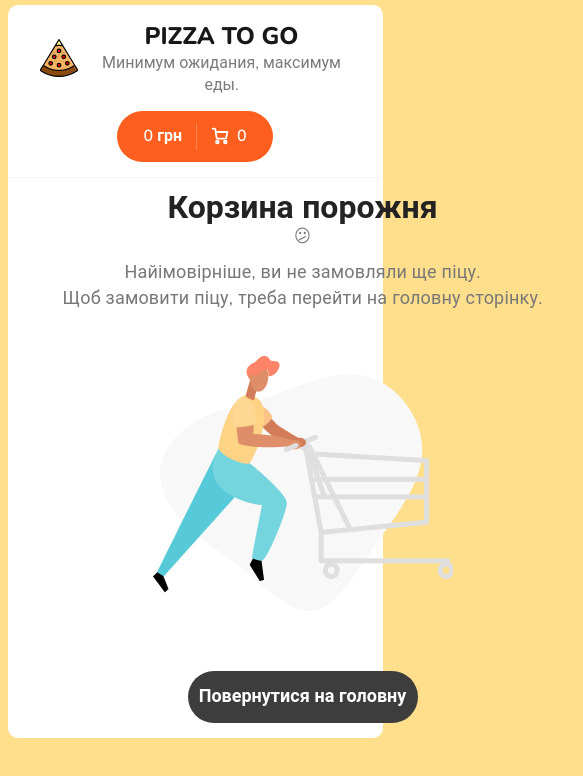
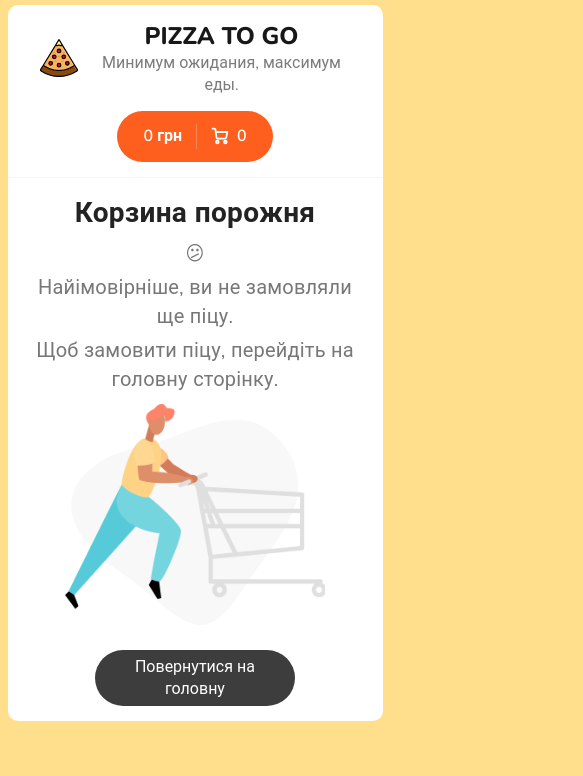
Before and after one commit to Filatov44/pizza-to-go, a React (Create React App) app: page /pizza-to-go/cart in a window 390 px wide. Shown: the top 776 px of the page, 583 px wide, since content can reach past the window. Built offline with nearby package versions, Linux system fonts and the light colour scheme.

Commit message:
додав адаптив до сторінки якщо у корзині нічого не має

```diff
--- a/src/components/cartEmpty/CartEmpty.jsx
+++ b/src/components/cartEmpty/CartEmpty.jsx
@@ -1,4 +1,5 @@
 import React from "react";
+import styled from "./cartEmpty.module.scss";
 import { Link } from "react-router-dom";
 import { useDispatch } from "react-redux";
 import { resetFilters } from "../../redux/slices/filterSlice";
@@ -13,18 +14,18 @@ const CartEmpty = () => {
 
   return (
     <>
-      <div className="cart cart--empty">
-        <h2>
-          Корзина порожня <p>😕</p>
-        </h2>
-        <p>
+      <div className={styled.cart}>
+        <h2 className={styled.cart_title}>Корзина порожня</h2>
+        <p className={styled.cart__text}>😕</p>
+        <p className={styled.cart__text}>
           Найімовірніше, ви не замовляли ще піцу.
-          <br />
-          Щоб замовити піцу, треба перейти на головну сторінку.
         </p>
-        <img src={cartEmptyImg} alt="Empty cart" />
-        <Link to="/" onClick={backToMain} className="button button--black">
-          <span>Повернутися на головну</span>
+        <p className={styled.cart__text}>
+          Щоб замовити піцу, перейдіть на головну сторінку.
+        </p>
+        <img className={styled.cart_img} src={cartEmptyImg} alt="Empty cart" />
+        <Link to="/" onClick={backToMain} className={styled.button}>
+          <span className={styled.button_text}>Повернутися на головну</span>
         </Link>
       </div>
     </>
--- /dev/null
+++ b/src/components/cartEmpty/cartEmpty.module.scss
@@ -0,0 +1,186 @@
+@import "../../scss/variables";
+.cart {
+  display: flex;
+  flex-direction: column;
+  justify-content: center;
+  align-items: center;
+
+  &_title {
+    text-align: center;
+    color: $black;
+    line-height: 145.4%;
+    letter-spacing: 0.01em;
+    @media (min-width: 320px) {
+      font-size: 28px;
+      margin-bottom: 5px;
+    }
+
+    @media (min-width: 480px) {
+      font-size: 28px;
+      margin-bottom: 5px;
+    }
+
+    @media (min-width: 600px) {
+      font-size: 30px;
+      margin-bottom: 10px;
+    }
+
+    @media (min-width: 801px) {
+      font-size: 36px;
+      margin-bottom: 15px;
+    }
+
+    @media (min-width: 1025px) {
+      font-size: 40px;
+      margin-bottom: 20px;
+    }
+
+    @media (min-width: 1281px) {
+      font-size: 40px;
+      margin-bottom: 25px;
+    }
+  }
+
+  &__text {
+    text-align: center;
+    line-height: 145.4%;
+    letter-spacing: 0.01em;
+    color: #777777;
+
+    @media (min-width: 320px) {
+      font-size: 20px;
+      margin-bottom: 5px;
+    }
+
+    @media (min-width: 480px) {
+      font-size: 20px;
+      margin-bottom: 5px;
+    }
+
+    @media (min-width: 600px) {
+      font-size: 24px;
+      margin-bottom: 10px;
+    }
+
+    @media (min-width: 801px) {
+      font-size: 24px;
+      margin-bottom: 10px;
+    }
+
+    @media (min-width: 1025px) {
+      font-size: 28px;
+      margin-bottom: 15px;
+    }
+
+    @media (min-width: 1281px) {
+      font-size: 28px;
+      margin-bottom: 15px;
+    }
+  }
+
+  &_img {
+    display: block;
+
+    @media (min-width: 320px) {
+      width: 260px;
+      margin: 5px auto 25px;
+    }
+
+    @media (min-width: 480px) {
+      width: 300px;
+      margin: 5px auto 35px;
+    }
+
+    @media (min-width: 600px) {
+      width: 350px;
+      margin: 5px auto 45px;
+    }
+
+    @media (min-width: 801px) {
+      width: 400px;
+      margin: 5px auto 45px;
+    }
+
+    @media (min-width: 1025px) {
+      width: 450px;
+      margin: 5px auto 50px;
+    }
+
+    @media (min-width: 1281px) {
+      width: 500px;
+      margin: 5px auto 50px;
+    }
+  }
+}
+
+.button {
+  display: inline-block;
+  background-color: lighten($color: $black, $amount: 10);
+  border-radius: 30px;
+  text-align: center;
+  cursor: pointer;
+  transition: background-color $duration ease-in-out,
+    border-color $duration ease-in-out;
+  border: 1px solid transparent;
+
+  @media (min-width: 320px) {
+    max-width: 200px;
+    padding: 5px 10px;
+  }
+
+  @media (min-width: 480px) {
+    max-width: 200px;
+    padding: 5px 10px;
+  }
+
+  @media (min-width: 600px) {
+    max-width: 300px;
+    padding: 10px 20px;
+  }
+
+  @media (min-width: 801px) {
+    max-width: 300px;
+  }
+
+  @media (min-width: 1025px) {
+    max-width: 350px;
+  }
+
+  @media (min-width: 1281px) {
+    max-width: 350px;
+  }
+
+  &:hover,
+  &:active {
+    background-color: $black;
+    scale: 1.02;
+  }
+
+  &_text {
+    text-align: center;
+    color: #fff;
+    @media (min-width: 320px) {
+      font-size: 16px;
+    }
+
+    @media (min-width: 480px) {
+      font-size: 16px;
+    }
+
+    @media (min-width: 600px) {
+      font-size: 20px;
+    }
+
+    @media (min-width: 801px) {
+      font-size: 20px;
+    }
+
+    @media (min-width: 1025px) {
+      font-size: 24px;
+    }
+
+    @media (min-width: 1281px) {
+      font-size: 24px;
+    }
+  }
+}
--- a/src/components/notFound/NotFoundItem.jsx
+++ b/src/components/notFound/NotFoundItem.jsx
@@ -9,9 +9,6 @@ export default function NotFoundItem() {
         <p className={styles.text}>
           На жаль піцца з такою назвою не знайдена 😒
         </p>
-        {/* <div className={styles.wrapper_img}>
-          <img className={styles.img} src={pizzaItem} alt="Not found pizza" />
-        </div> */}
         <img className={styles.img} src={pizzaItem} alt="Not found pizza" />
       </div>
     </>
```
